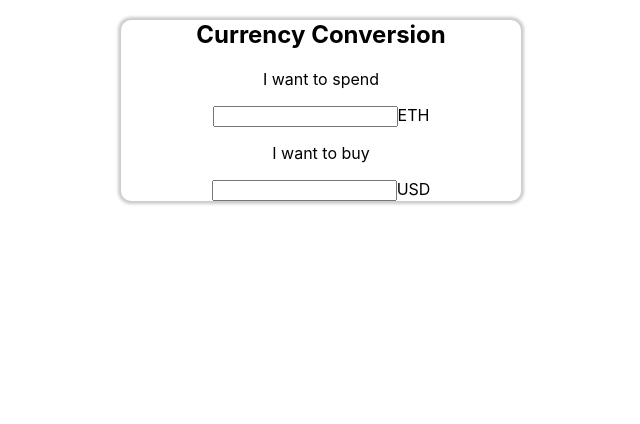
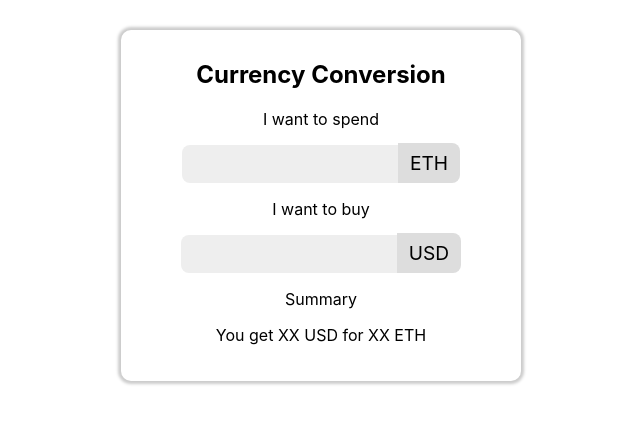
Before and after one commit to gtr32x/ConversionDisplay, a React (Create React App) app: page / in a window 1280 px wide. Shown: the top 424 px of the page, without its empty margins (319-959 px from the left). Built offline with nearby package versions, Linux system fonts and the light colour scheme.

Commit message:
Further styling and adding to the basic layout

```diff
--- a/src/App.css
+++ b/src/App.css
@@ -39,7 +39,25 @@
 
 .ConversionDisplay {
   width: 400px;
-  margin: 0 auto;
+  margin: 30px auto;
+  padding: 10px 0 20px 0;
   box-shadow: 0 0 3px 3px #ccc;
   border-radius: 10px;
 }
+
+.CurrencyAmount {
+  width: 200px;
+  padding: 8px;
+  font-size: 1.2em;
+  background: #eee;
+  border: 0;
+  border-radius: 8px 0 0 8px;
+}
+
+.CurrencySelector {
+  cursor: pointer;
+  padding: 8px 12px;
+  font-size: 1.2em;
+  background: #ddd;
+  border-radius: 0 8px 8px 0;
+}
--- a/src/App.js
+++ b/src/App.js
@@ -11,7 +11,7 @@ const currencies = [
 function CurrencyInput(props) {
   return (
     <div className="CurrenyInput">
-      <input type="text" />
+      <input className="CurrencyAmount" type="text" />
       <a className="CurrencySelector">{props.currency}</a>
     </div>
   );
@@ -25,6 +25,8 @@ function ConversionDisplay(props) {
       <CurrencyInput currency="ETH" />
       <p>I want to buy</p>
       <CurrencyInput currency="USD" />
+      <p>Summary</p>
+      <p>You get XX USD for XX ETH</p>
     </div>
   );
 }
```
